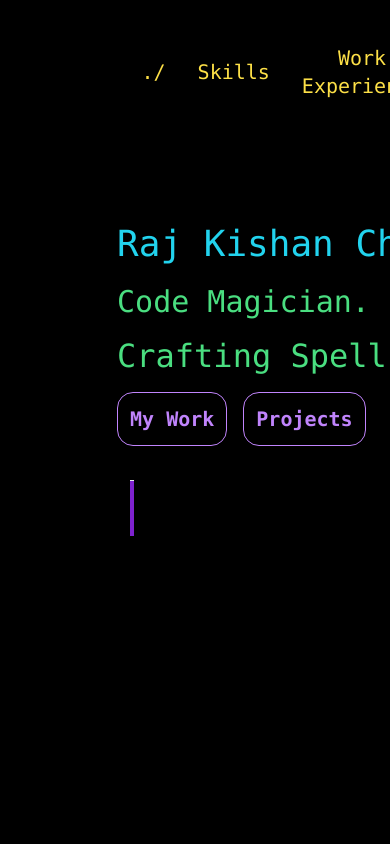
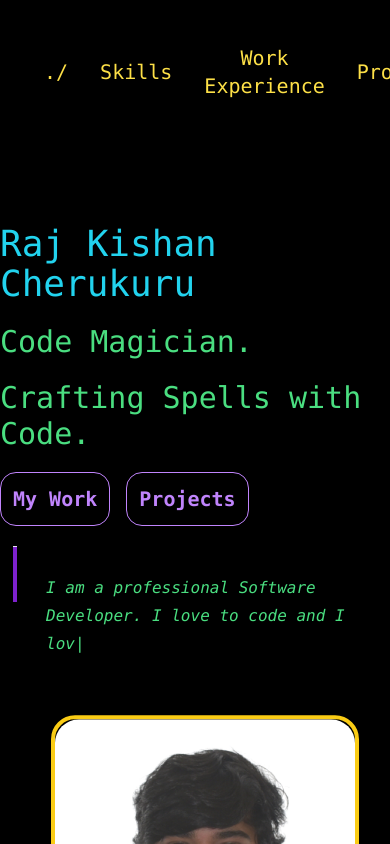
Before and after one commit to RajCherukuru/Portfolio, a Next.js app: page / in a window 390 px wide. Built offline with nearby package versions, Linux system fonts and the light colour scheme.

Commit message:
added media queries

```diff
--- a/app/page.tsx
+++ b/app/page.tsx
@@ -39,7 +39,7 @@ export default function Home() {
 
       <Navbar scrollAction={scrollAction} />
 
-      <div className="w-[1200px] h-full mx-auto flex flex-col gap-44 bg-black ">
+      <div className=" lg:w-[1200px]    h-full mx-auto flex flex-col gap-44 bg-black ">
         <Introduction sectionRefs={sectionRefs} scrollAction={scrollAction}  />
 
         <Skills sectionRefs={sectionRefs} />
--- a/components/footer.tsx
+++ b/components/footer.tsx
@@ -6,8 +6,9 @@ import { FaGithub } from "react-icons/fa";
 export const Footer = ()=>{
 
     return (
-        <div className="flex flex-row justify-between items-center border-t p-20 ">
-            <div className="flex flex-row gap-5">
+        <div className="flex flex-row justify-between items-center border-t p-20 bg-black ">
+
+            <div className="flex  flex-row gap-5">
             <a href="https://www.linkedin.com/in/raj-cherukuru/" target="_blank"> <FaLinkedin size={40} className=""/></a>
             <a href="https://github.com/RajCherukuru" target="blank"><FaGithub size={40} className=" " /></a>
             </div>
--- a/components/introduction.tsx
+++ b/components/introduction.tsx
@@ -30,16 +30,17 @@ export const Introduction: React.FC<IntroductionProps>  = ({scrollAction, sectio
 
     return (
 
-        <section ref={sectionRefs.intro} className="w-full  flex  font-mono ">
+        <section ref={sectionRefs.intro} className="w-full  flex  font-mono flex-wrap ">
 
-            <div className="flex flex-row gap-10 mx-auto w-full justify-evenly items-start">
+            <div className="flex lg:flex-row md:flex-row sm:flex-col flex-wrap lg:mx-auto  gap-10  w-full justify-evenly items-start">
 
                   <div className="flex flex-col gap-5">
 
 
                       <div className=" text-cyan-400 text-4xl">Raj Kishan Cherukuru</div>
                       <div className="text-3xl text-green-400">Code Magician.</div>
-                      <TypeAnimate></TypeAnimate>
+
+                        <div className="text-3xl text-green-400">Crafting Spells with Code.</div>
 
                       <div className="flex flex-row gap-4 text-xl">
                           <button onClick={()=>scrollAction("workx")} className="p-3 border-purple-400 border text-purple-400 bg-black hover:bg-purple-500 hover:text-black font-bold   rounded-2xl">My Work</button>
@@ -53,9 +54,12 @@ export const Introduction: React.FC<IntroductionProps>  = ({scrollAction, sectio
                                 <a href="https://github.com/RajCherukuru" target="blank"><FaGithub size={30} className=" " /></a>
 
                               </div>
-                              <div className="w-[300px] font-mono italic text-sm leading-7">
+
+
+                              <TypeAnimate></TypeAnimate>
+                              {/* <div className="w-[300px] font-mono italic text-sm leading-7">
                                 I&apos;m a professional Software Developer. I love to code and I love to create. Finished my Masters from Arizona State University, actively looking for full-time opportunities.
-                              </div>
+                              </div> */}
                         </div>
 
 
--- a/components/navbar.tsx
+++ b/components/navbar.tsx
@@ -17,7 +17,8 @@ interface NavbarProps {
 const Navbar: React.FC<NavbarProps> = ({ scrollAction }) => {
 
   return (
-    <div className="flex flex-row justify-evenly w-1/2 mx-auto p-7 text-xl text-yellow-300 font-mono">
+    <div className="flex flex-row  justify-evenly w-1/2 lg:mx-auto  p-7 text-xl text-yellow-300 font-mono">
+
       <button onClick={()=> scrollAction("intro")} className="transform duration-300 hover:scale-150 p-4 rounded-2xl cursor-pointer">./</button>
       <button onClick={()=> scrollAction("skills")} className="transform duration-300 hover:scale-150 p-4 rounded-2xl cursor-pointer">Skills</button>
 
--- a/components/projects.tsx
+++ b/components/projects.tsx
@@ -45,7 +45,7 @@ const  Projects: React.FC<Projects>  = ({sectionRefs})=>{
 
             <Heading heading="Projects"></Heading>
 
-            <div className="grid grid-cols-2 gap-20">
+            <div className="grid sm: grid-cols-1 md:grid-cols-2 gap-20">
                 {
                     projects.map((project, index)=>(
                         <Card key={index} title={project.title} desc={project.desc} skills={project.skills}></Card>
--- a/components/skills.tsx
+++ b/components/skills.tsx
@@ -64,35 +64,36 @@ export const Skills: React.FC<Skills> = ({sectionRefs}) => {
 
     return (
         <section ref={sectionRefs.skills}>
-            <div className="flex flex-col gap-10 items-center text-sm">
+            <div className="flex flex-col flex-wrap md:gap-10  items-center text-sm">
 
                 <Heading heading="Skills" />
-                <div className="grid grid-cols-4 w-[900px] mx-auto">
+
+                <div className="grid sm:grid-cols-2 md:grid-cols-4 sm: w-[300px] md:w-[900px] mx-auto">
                     {skills1.map((skill, index) => (
                         <Skillstab key={index} name={skill.name} url={skill.url} color={skill.color} icon={skill.icon} />
                     ))}
                 </div>
-                <div className="grid grid-cols-4 w-[800px] mx-auto">
+                <div className="grid sm:grid-cols-2 md:grid-cols-4 w-[300px] md:w-[800px] mx-auto">
                     {skills2.map((skill, index) => (
                         <Skillstab key={index} name={skill.name} url={skill.url} color={skill.color} icon={skill.icon} />
                     ))}
                 </div>
-                <div className="grid grid-cols-3 w-[700px] mx-auto">
+                <div className="grid sm:grid-cols-2 md:grid-cols-3 w-[300px] md:w-[700px] mx-auto">
                     {skills3.map((skill, index) => (
                         <Skillstab key={index} name={skill.name} url={skill.url} color={skill.color} icon={skill.icon} />
                     ))}
                 </div>
-                <div className="grid grid-cols-3 w-[600px] mx-auto">
+                <div className="grid sm:grid-cols-2 md:grid-cols-3 w-[300px] md:w-[600px] mx-auto">
                     {skills4.map((skill, index) => (
                         <Skillstab key={index} name={skill.name} url={skill.url} color={skill.color} icon={skill.icon} />
                     ))}
                 </div>
-                <div className="grid grid-cols-2 w-[400px] mx-auto">
+                <div className="grid sm:grid-cols-2 md:grid-cols-2 w-[300px] md:w-[400px] mx-auto">
                     {skills6.map((skill, index) => (
                         <Skillstab key={index} name={skill.name} url={skill.url} color={skill.color} icon={skill.icon} />
                     ))}
                 </div>
-                <div className="grid grid-cols-1 w-[200px] mx-auto">
+                <div className="grid sm:grid-cols-2 md:grid-cols-1 w-[300px] md:w-[200px] mx-auto">
                     {skills7.map((skill, index) => (
                         <Skillstab key={index} name={skill.name} url={skill.url} color={skill.color} icon={skill.icon} />
                     ))}
--- a/components/typeanimate.tsx
+++ b/components/typeanimate.tsx
@@ -11,24 +11,15 @@ export const TypeAnimate= ()=>{
         <TypeAnimation
                     sequence={[
                       // Same substring at the start will only be typed out once, initially
-                      'Crafting Spells with Typescript.',
+                      'I am a professional Software Developer. I love to code and I love to create. Finished my Masters from Arizona State University, actively looking for full-time opportunities.',
                       2000, // wait 1s before replacing "Mice" with "Hamsters"
-                      'Crafting Spells with Next.js.',
-                      2000,
-                      'Crafting Spells with Recoil.',
-                      2000,
-                      'Crafting Spells with PostgresSQL.',
-                      2000,
-                      'Crafting Spells with AWS.',
-                      2000,
-                      'Crafting Spells with Kubernetes.',
-                      2000,
+
                     ]}
                     wrapper="span"
                     speed={15}
-                    style={{ fontSize: '2em', display: 'inline-block' }}
+                    style={{ fontSize: '1em', display: 'inline-block' }}
                     repeat={Infinity}
-                    className="text-green-400 text-2xl"
+                    className="text-green-400 w-[300px] font-mono italic text-sm leading-7"
                   />
     )
 
```
